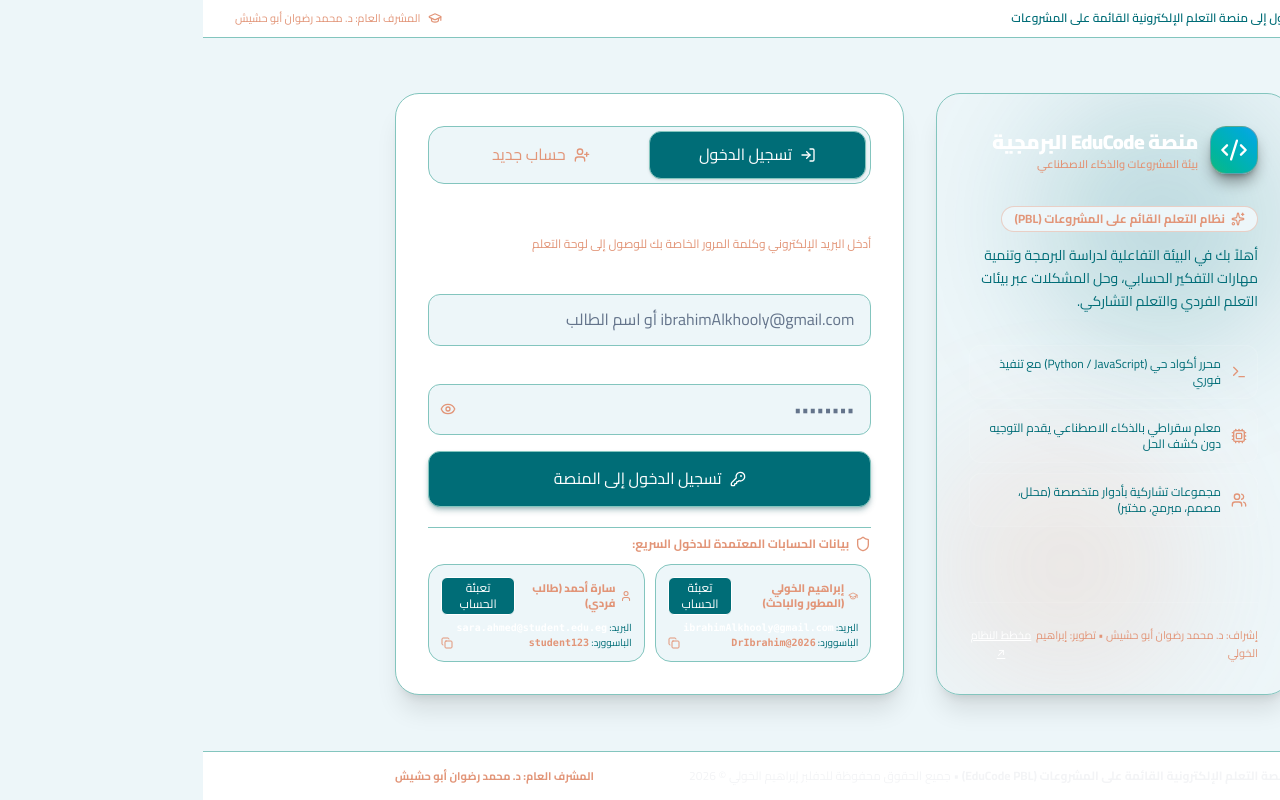
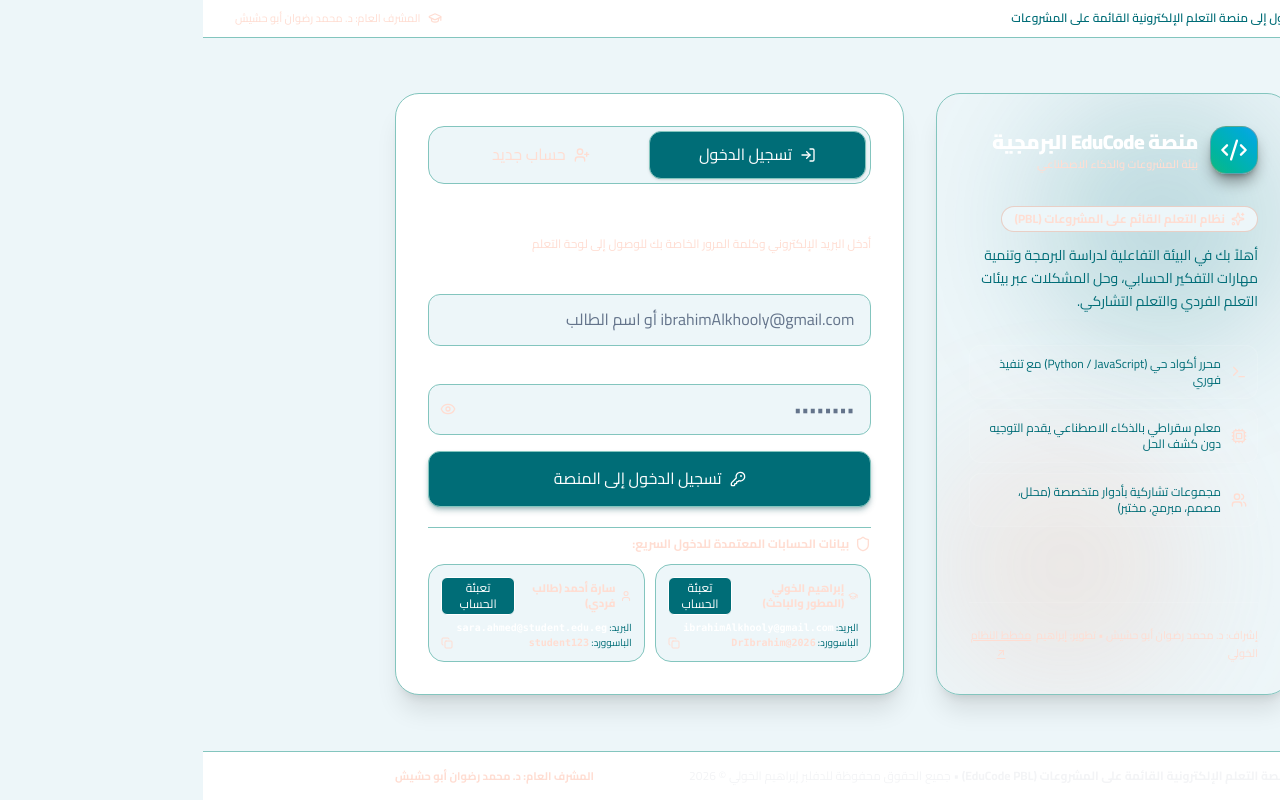
Before and after one commit to ibrhimdd/edu-k, a React (Vite) app: page / in a window 1280 px wide. Built offline with nearby package versions, Linux system fonts and the light colour scheme.

Commit message:
Enforce accessible coral and aqua text contrast

```diff
--- a/src/index.css
+++ b/src/index.css
@@ -74,3 +74,25 @@ a { transition: color 180ms ease, background-color 180ms ease, border-color 180m
 ::-webkit-scrollbar-thumb:hover { background: var(--ui-brand); }
 
 table { border-color: var(--ui-border); }
+
+/* Readable coral text on light surfaces; retain a soft peach accent on teal buttons. */
+[class*="text-[#E29578]"] {
+  color: #91472F !important;
+}
+[class*="bg-[#006D77]"] [class*="text-[#E29578]"],
+[class*="bg-[#004D54]"] [class*="text-[#E29578]"],
+[class*="bg-[#006D77]"][class*="text-[#E29578]"],
+[class*="bg-[#004D54]"][class*="text-[#E29578]"] {
+  color: #FFDDD2 !important;
+}
+
+/* Aqua is a decorative surface color; use deep teal for small text on pale cards. */
+[class*="text-[#83C5BE]"] {
+  color: #006D77 !important;
+}
+[class*="bg-[#006D77]"] [class*="text-[#83C5BE]"],
+[class*="bg-[#004D54]"] [class*="text-[#83C5BE]"],
+[class*="bg-[#006D77]"][class*="text-[#83C5BE]"],
+[class*="bg-[#004D54]"][class*="text-[#83C5BE]"] {
+  color: #83C5BE !important;
+}
```
